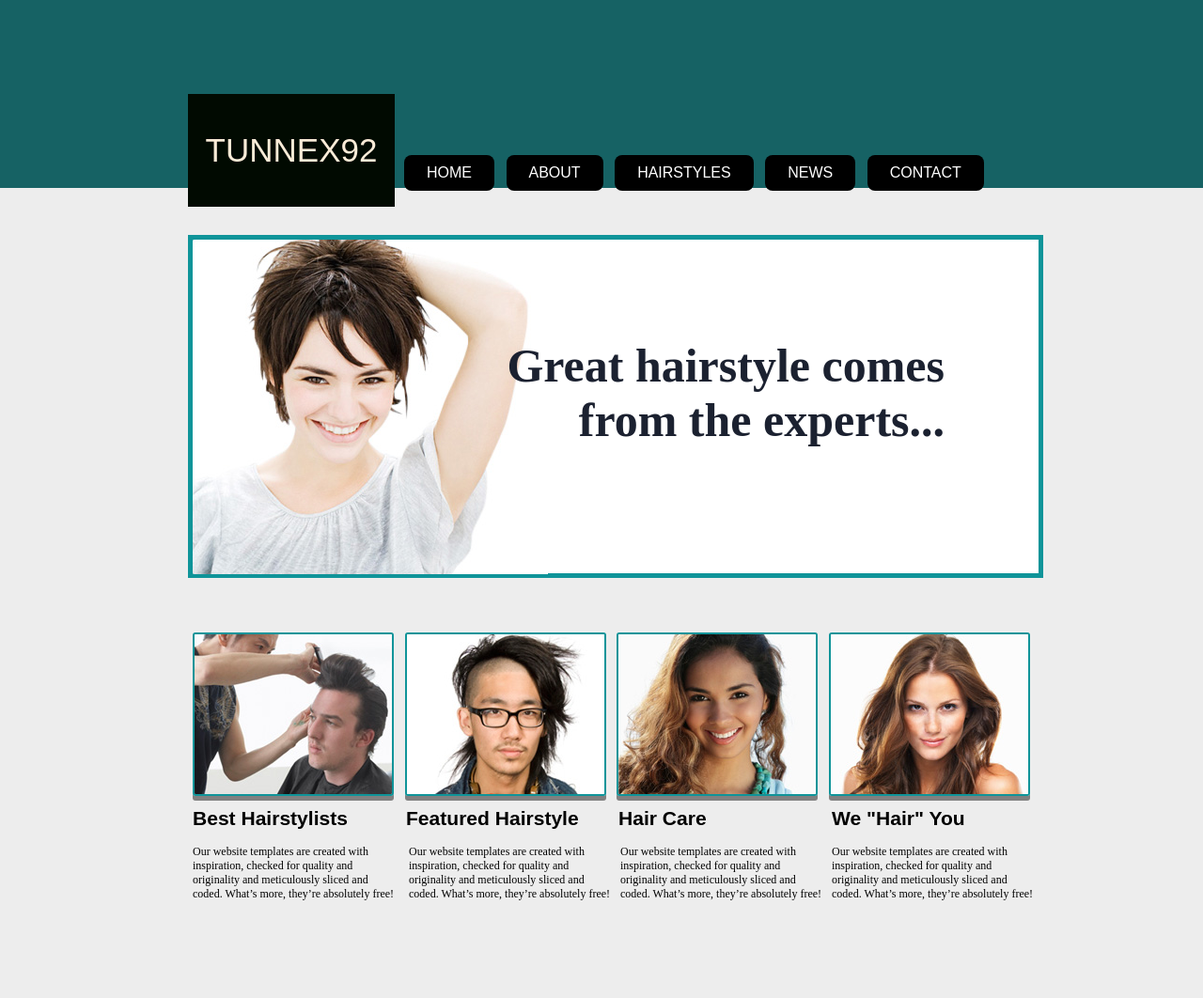
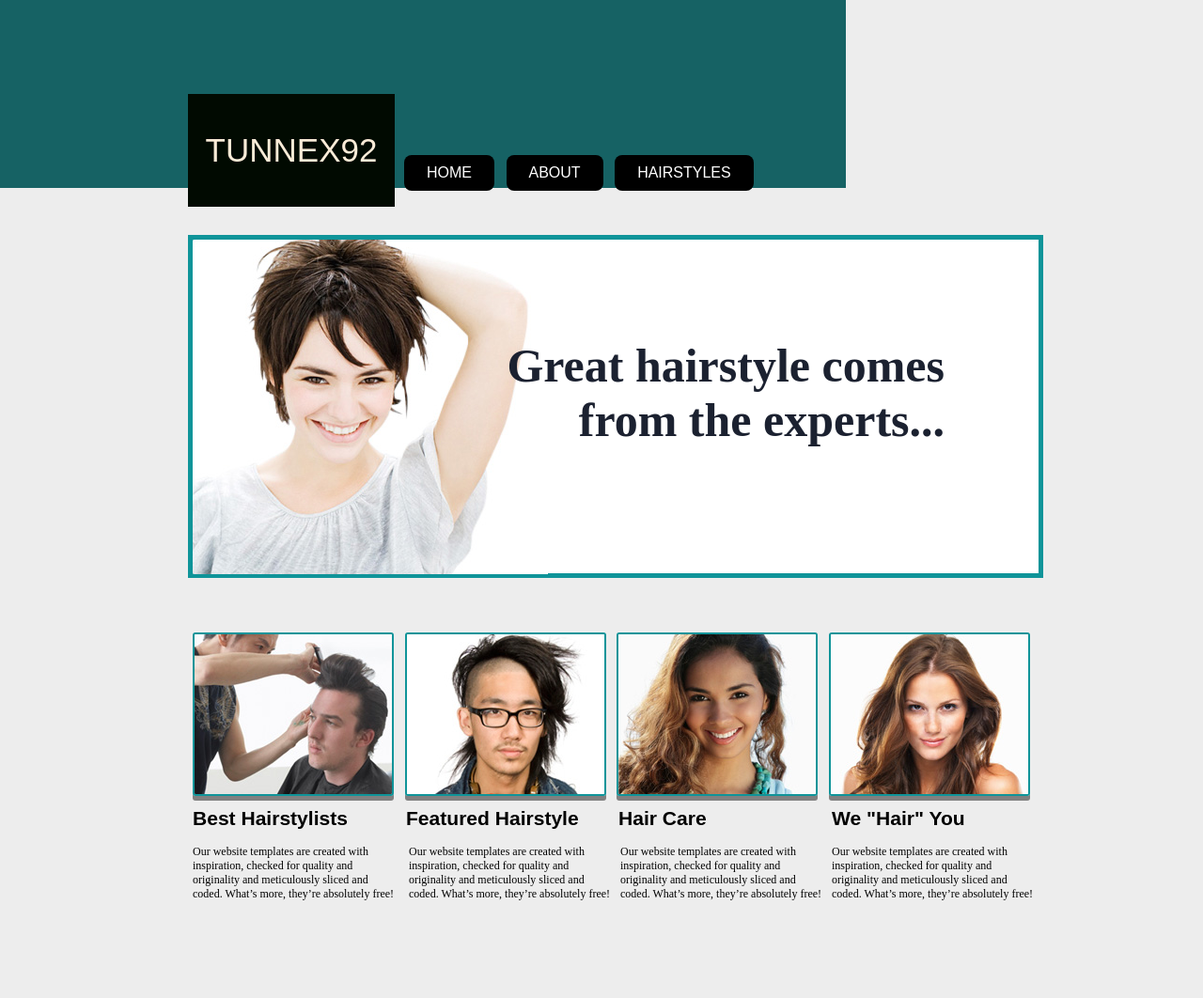
Before and after one commit to tunnex92/second-dummy, a plain HTML site: page index.html in a window 1280 px wide. Shown: the top 1062 px of the page at 94% size. Drawn offline with Linux system fonts and the light colour scheme.

Commit message:
section and main width =900px

```diff
--- a/style.css
+++ b/style.css
@@ -9,12 +9,13 @@ body{
     height: auto;
 }
 main{
+    width: 900px;
 }
 
 section{
-width: auto;
+width: 900px;
 }
-
+/*
 .section2{
 position: relative;
 width: 900px;
@@ -23,7 +24,7 @@ border: #0f9499 5px solid;
 background-color: white;
 margin-top: 50px;
 margin-left: 200px;
-}
+} */
 .header{
     position: relative;
     margin: 0px 0px;
@@ -394,7 +395,7 @@ footer{
     left: 570px;
     top: 1853px;
 } */
-@media screen and (max-width: 100%){
+@media screen and (max-width: 900%){
 .box, .box1, .box1content,.box2, #box2, .copyright,
 .experts, .frame, .gallery,.great,.hairfour,.hairone,
  .hairstyle,.hairthree,.hairtwo,.handles,.writeup4,
```
